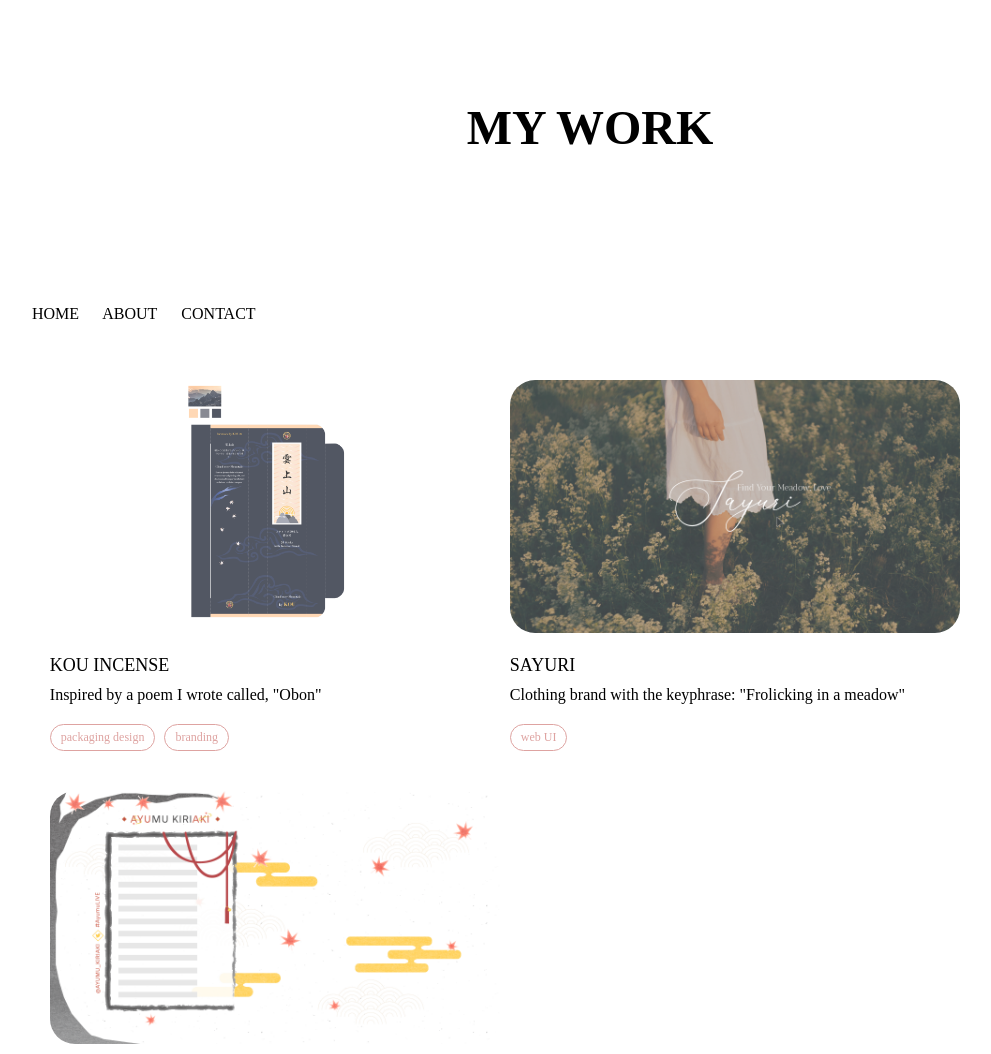
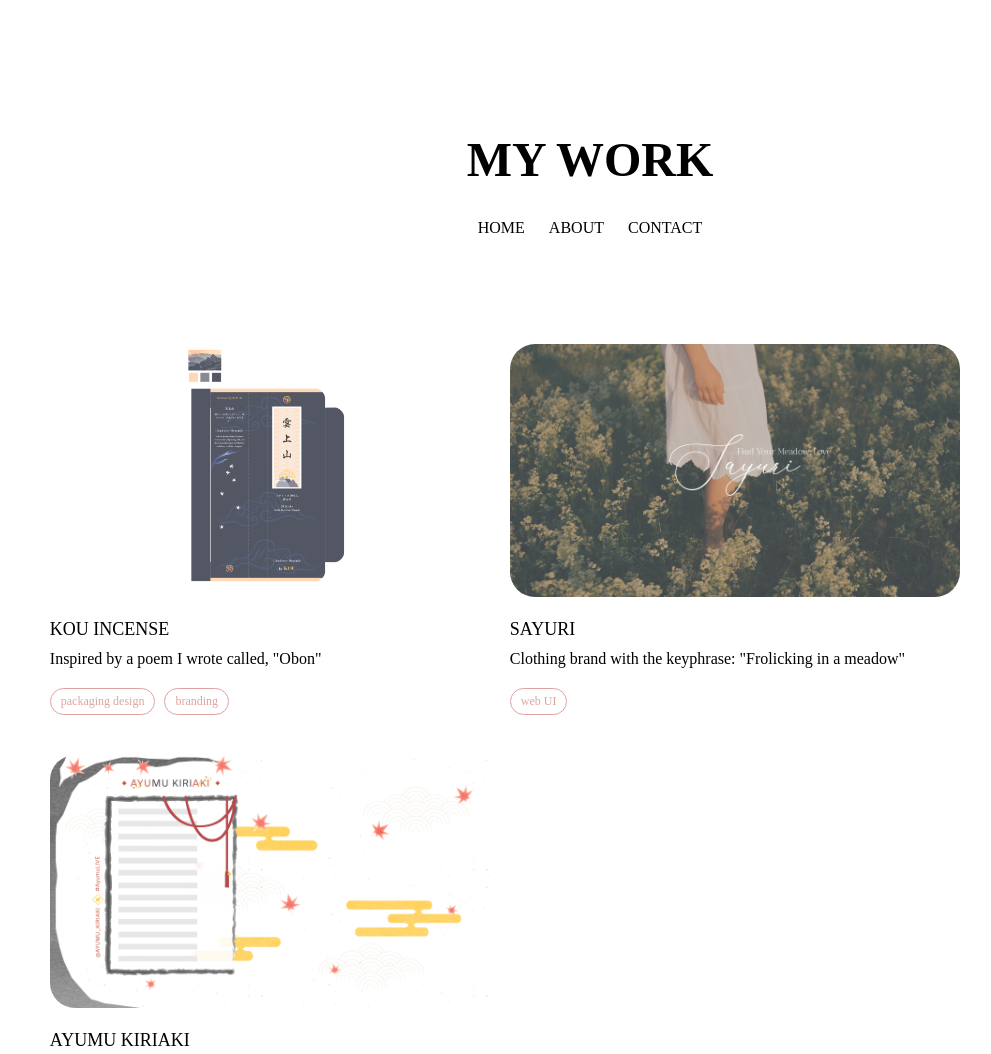
Before and after one commit to wisteria97/wisteriagraphics, a plain HTML site: page portfolio.html in a window 1280 px wide. Shown: the top 1054 px of the page, without its empty margins (50-1041 px from the left). Drawn offline with Linux system fonts and the light colour scheme.

Commit message:
Edited in Atom

```diff
--- a/CSS-portfolio/styles.css
+++ b/CSS-portfolio/styles.css
@@ -5,24 +5,31 @@ body {
   max-width: 100%;
 }
 
+.header  {
+  padding: 100px;
+  margin: auto;
+}
+
 .navigation {
-  display: inline-block;
   font-family: "Raleway";
   font-size: 16px;
-  margin: 50px;
   text-align: center;
+  margin: auto;
 }
 
 .navigator {
+  font-family: "LEMON MILK";
   text-decoration: none;
   color: black;
-  padding-right: 20px;
+  padding-right: 10px;
+  padding-left: 10px;
   transition: 0.3s;
 }
 
 .navigator:hover {
   transition: 0.3s;
-  opacity: 50%;
+  background-color: #FBACCC;
+  color: white;
 }
 
 /* Formatting */
@@ -44,8 +51,6 @@ h1 {
   font-size: 48px;
   font-weight: bold;
   text-align: center;
-  padding: 100px;
-  margin: auto 50px;
 }
 
 h3 {
```
